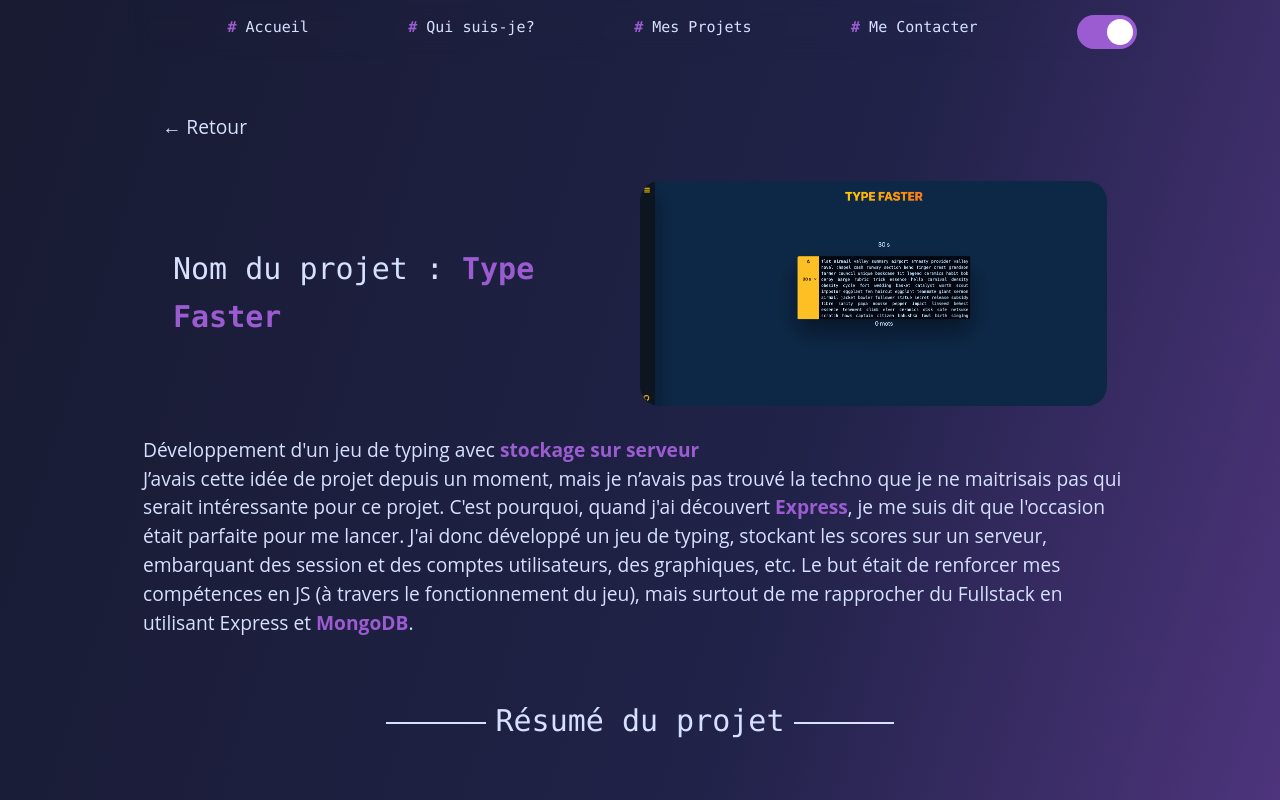
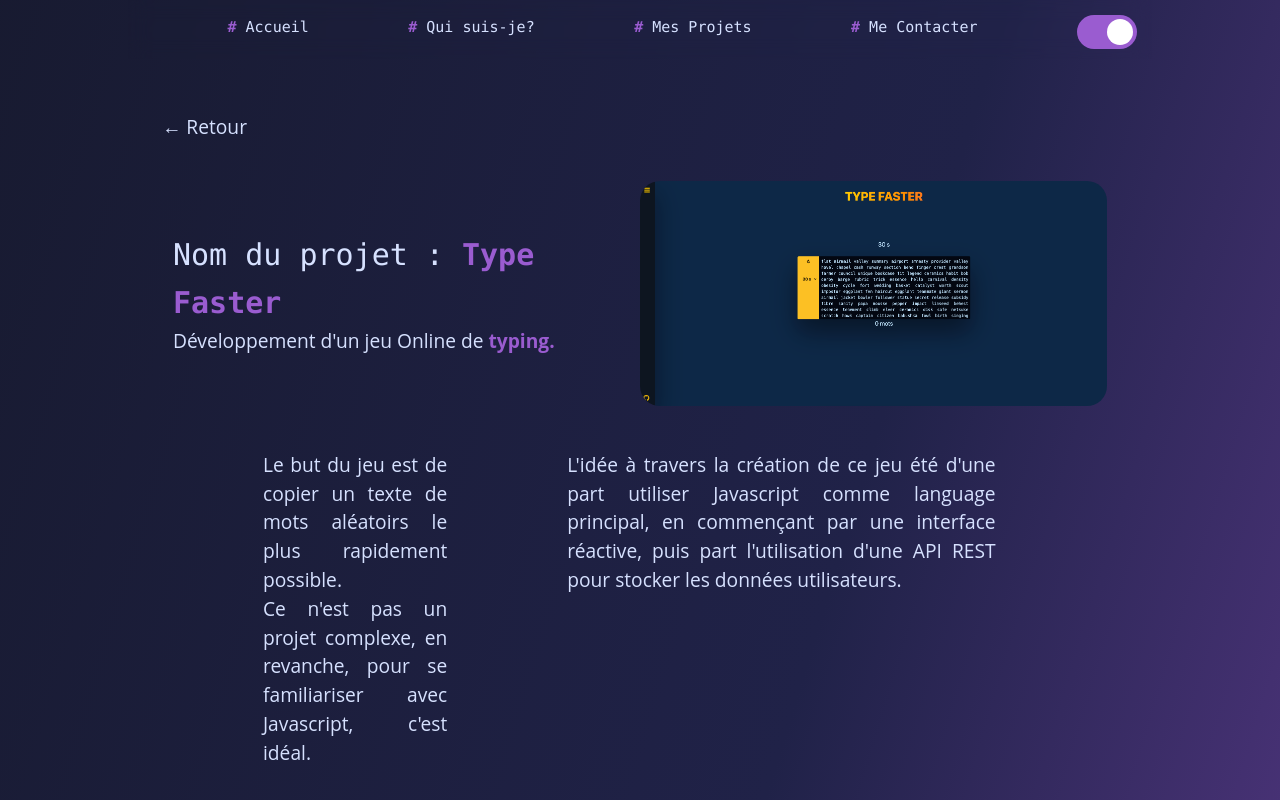
Before and after one commit to ArthurDesmonts/portfolio, a Vue app: page /portfolio/typefaster in a window 1280 px wide. Shown: the top 800 px of the page. Built offline with nearby package versions, Linux system fonts and the light colour scheme.

Commit message:
Modification du paragraphe d'intro + modification de son style

```diff
--- a/src/assets/main.css
+++ b/src/assets/main.css
@@ -137,6 +137,27 @@ body.dark-theme {
   content: none;
 }
 
+.intro-project {
+  margin : 2em;
+  display : flex;
+  flex-direction: row;
+  text-align: justify;
+  padding: 1em 4em;
+  gap: 4em;
+}
+
+.intro-pre-content {
+  display: flex;
+  flex-direction: column;
+  width : 30%;
+  padding: 0 2em;
+}
+
+.intro-post-content {
+  width : 60%;
+  padding: 0 2em;
+}
+
 @media (max-width: 768px) {
   body {
     max-width: 100%;
--- a/src/components/Typefaster.vue
+++ b/src/components/Typefaster.vue
@@ -4,12 +4,29 @@
             <router-link to="/portfolio/">Retour</router-link>
         </p>
         <div class="project-header">
-            <h1>Nom du projet : <span class="icon">Type Faster</span></h1>
+            <div>
+                <h1>Nom du projet : <span class="icon">Type Faster</span></h1>
+                <p>Développement d'un jeu Online de <span class='icon'>typing.</span></p>
+            </div>
             <img class="project-preview" src="../assets/typefasterPreview.png" alt="Preview of the project">
         </div>
-      <p>Développement d'un jeu de typing avec <span class='icon'>stockage sur serveur</span></p>
-      <p>J’avais cette idée de projet depuis un moment, mais je n’avais pas trouvé la techno que je ne maitrisais pas qui serait intéressante pour ce projet. C'est pourquoi, quand j'ai découvert <span class='icon'>Express</span>, je me suis dit que l'occasion était parfaite pour me lancer. J'ai donc développé un jeu de typing, stockant les scores sur un serveur, embarquant des session et des comptes utilisateurs, des graphiques, etc. Le but était de renforcer mes compétences en JS (à travers le fonctionnement du jeu), mais surtout de me rapprocher du Fullstack en utilisant Express et <span class='icon'>MongoDB</span>.</p>
-      <h2 class="summary-title">Résumé du projet</h2>
+        <div class="intro-project">
+            <div class="intro-pre-content">
+                <p>Le but du jeu est de copier un texte de mots aléatoirs le plus rapidement possible.</p>
+                <p>Ce n'est pas un projet complexe, en revanche, pour se familiariser avec Javascript, c'est idéal.</p>
+            </div>
+            <div class="intro-post-content">
+                <p>L'idée à travers la création de ce jeu été d'une part utiliser Javascript comme language principal, en commençant par une interface réactive, puis part l'utilisation d'une
+                    API REST pour stocker les données utilisateurs.
+                </p>
+            </div>
+        </div>
+        <div>
+            <h2 class="summary-title">Structure du projet</h2>
+            <div>
+            </div>
+        </div>
+      <h2 class="summary-title">Fonctionnalités du projet</h2>
       <div class="asided-list-content">
         <div class="list-container">
             <p><span class='sub-title-prelist'>Le projet se résume par les points suivants :</span></p>
```
